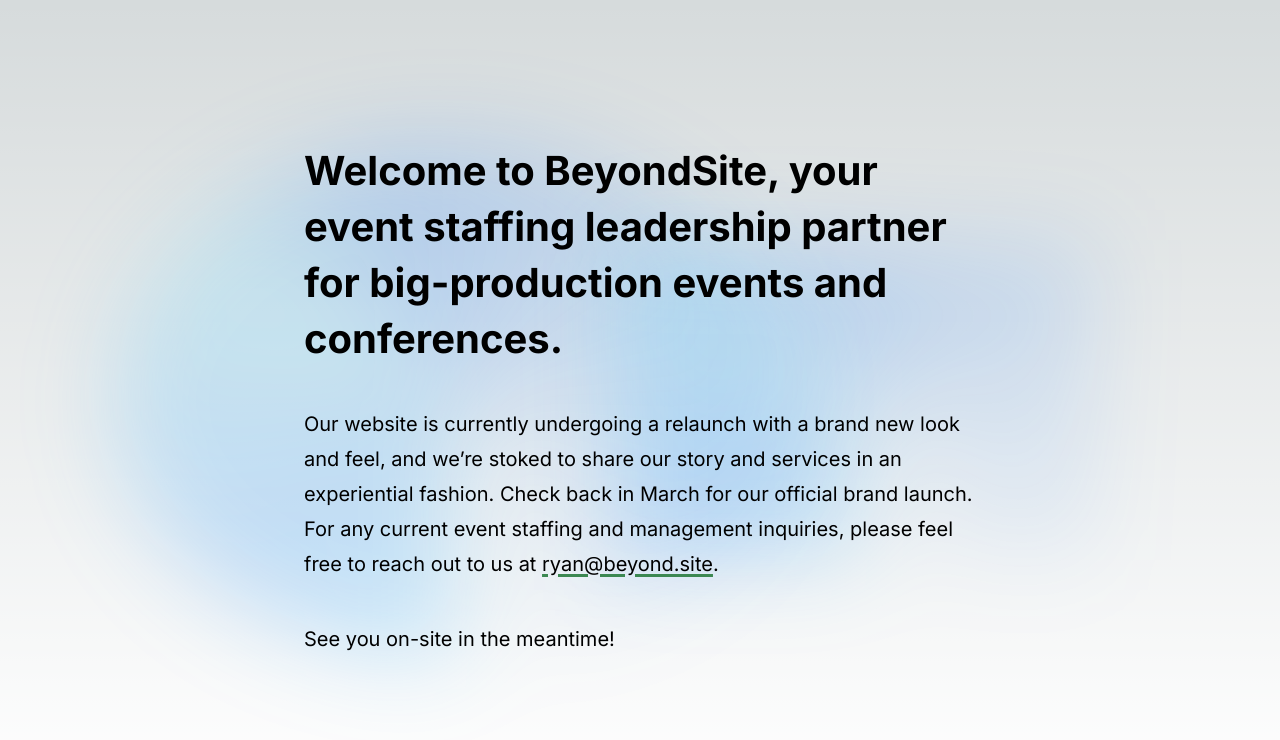
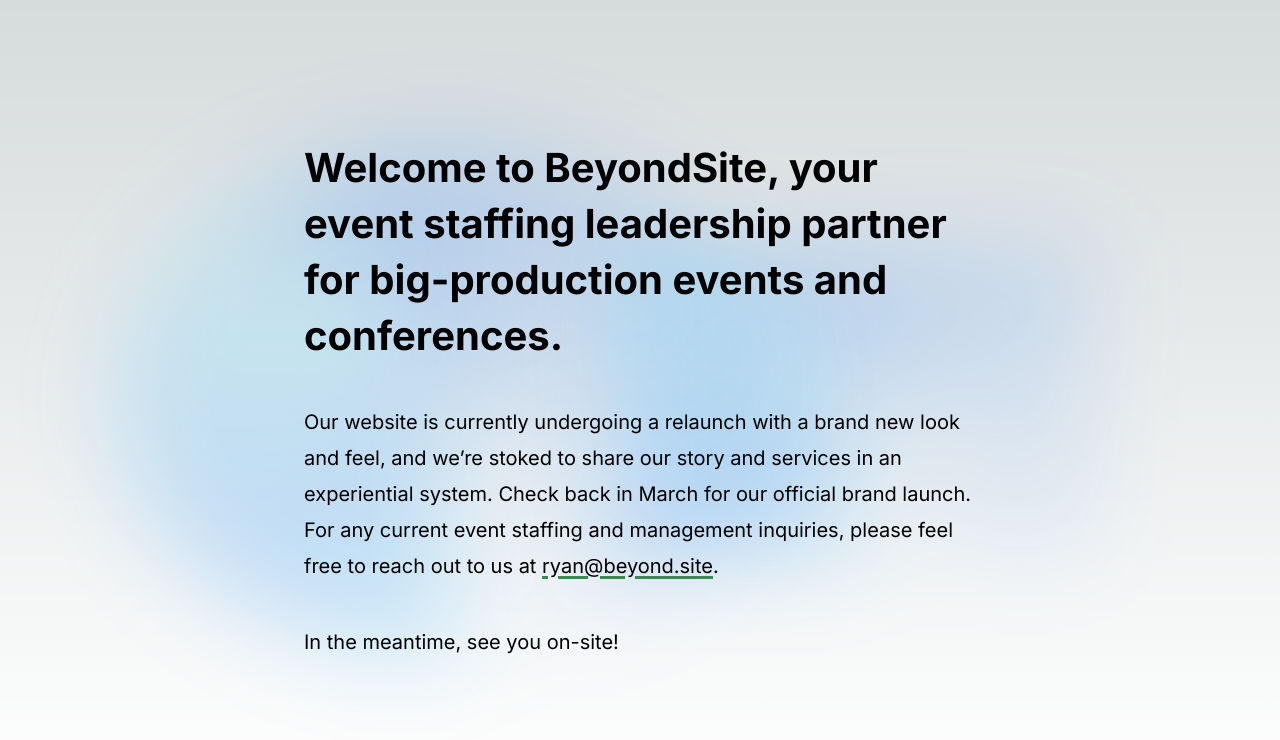
Before and after one commit to matthewcpaul/beyondsite-nextjs, a Next.js app: page / in a window 1280 px wide. Shown: the top 740 px of the page. Built offline with nearby package versions, Linux system fonts and the light colour scheme.

Commit message:
Small copy updates and line-height fix

```diff
--- a/src/app/page.jsx
+++ b/src/app/page.jsx
@@ -12,10 +12,10 @@ export default function Home() {
         Welcome to BeyondSite, your event staffing leadership partner for big-production events and conferences.
         </h1>
         <p className={`base-input-class ${inter.className} ${styles.description}`}>
-          Our website is currently undergoing a relaunch with a brand new look and feel, and we’re stoked to share our story and services in an experiential fashion. Check back in March for our official brand launch. For any current event staffing and management inquiries, please feel free to reach out to us at <a href="mailto:ryan@beyond.site">ryan@beyond.site</a>.
+          Our website is currently undergoing a relaunch with a brand new look and feel, and we’re stoked to share our story and services in an experiential system. Check back in March for our official brand launch. For any current event staffing and management inquiries, please feel free to reach out to us at <a href="mailto:ryan@beyond.site">ryan@beyond.site</a>.
         </p>
         <p className={`base-input-class ${inter.className} ${styles.description}`}>
-        See you on-site in the meantime!
+          In the meantime, see you on-site!
         </p>
       </div>
     </main>
--- a/src/app/page.module.css
+++ b/src/app/page.module.css
@@ -13,7 +13,7 @@
   width: 100%;
   margin-top: 2.5rem;
   font-size: 1.25rem;
-  line-height: 1.75;
+  line-height: 1.8;
 }
 
 .h1 {
```
